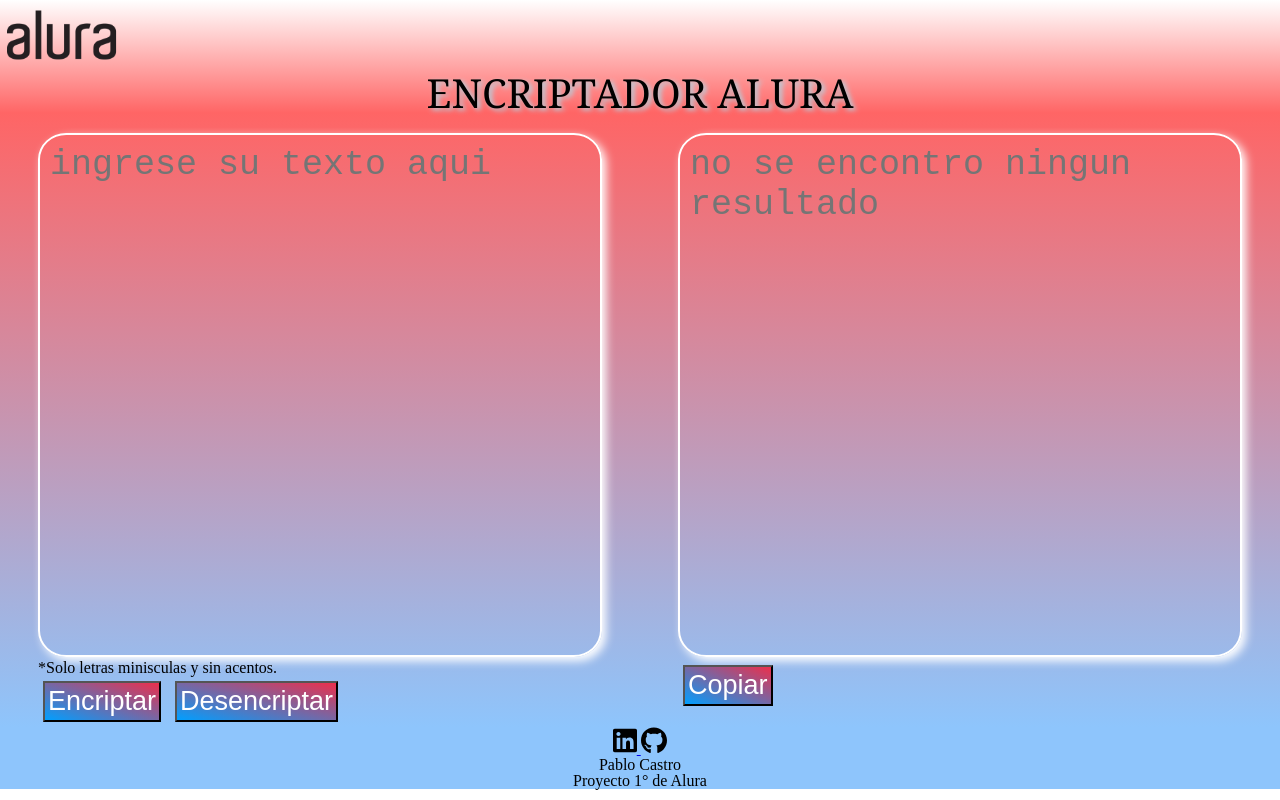
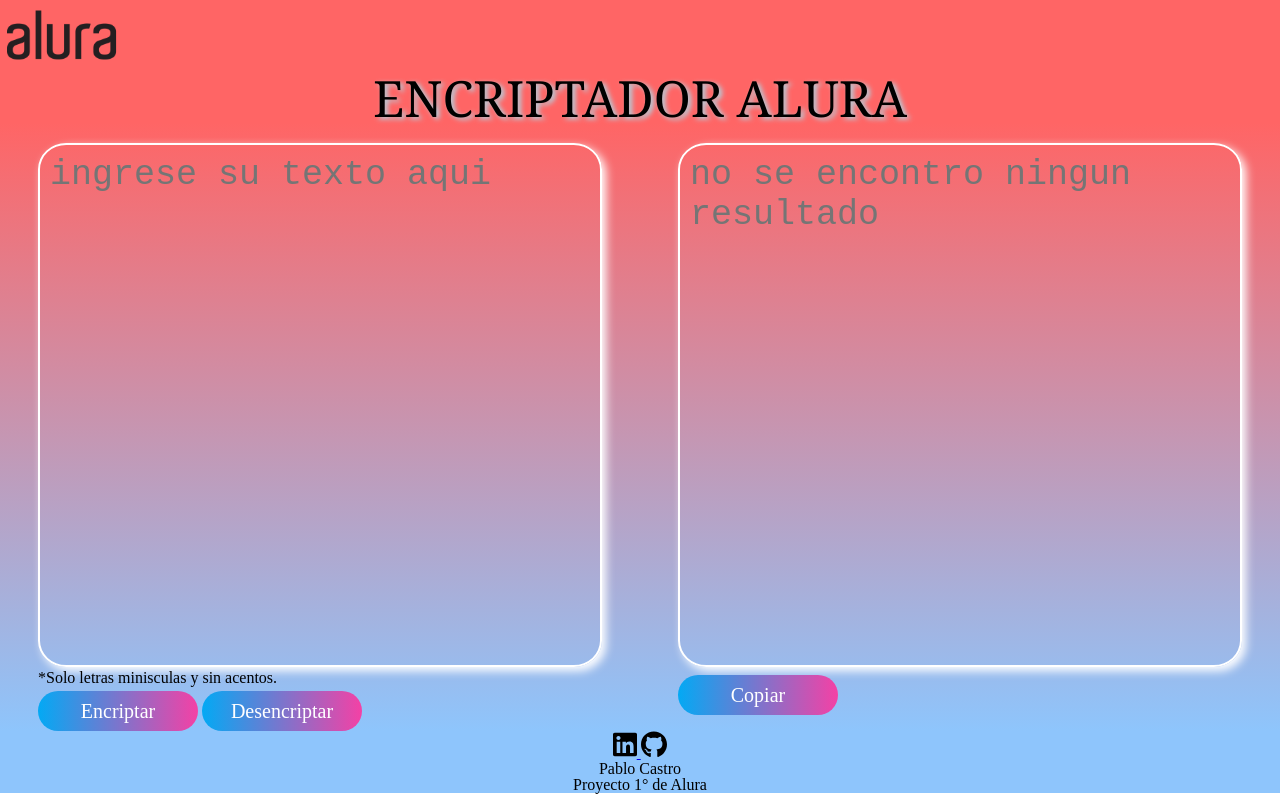
Before and after one commit to pablitosl/Encriptador-alura, a plain HTML site: page index.html in a window 1280 px wide. Drawn offline with Linux system fonts and the light colour scheme.

Commit message:
"Haciendo unas mejoras"

```diff
--- a/diseño.css
+++ b/diseño.css
@@ -1,5 +1,5 @@
 header{
-    background-image: linear-gradient(to bottom , #fff, #ff6565);
+    background-color: #ff6565;
 }
 #logo{
     width: auto;
@@ -9,7 +9,7 @@ header h1{
     color: black;
     font-family: Cambria, Cochin, Georgia, Times, 'Times New Roman', serif;
     text-transform: uppercase;
-    font-size: 40px;
+    font-size: 50px;
     text-shadow: 3px 2px 5px lightblue;
     text-align: center;
 }
@@ -33,7 +33,9 @@ header h1{
     border: 2px solid white;
     box-shadow: 4px 4px 10px 0 #fff;
     text-transform: lowercase;
+    outline: none;
 }
+
 #textoDos{
     background: transparent;
     resize: none;
@@ -47,21 +49,48 @@ header h1{
     border: 2px solid white;
     box-shadow: 4px 4px 10px 0 #fff;
     text-transform: lowercase;
+    outline: none;
 }
 .botones{
-    color: white;
+    text-decoration: none;
     cursor: pointer;
-    font-size: 27px;
-    background-image: linear-gradient(to top right, #009fff, #ec2f4b);
-    padding: 3px;
-    margin: 5px 5px;
-    transition: 1s all ;
+    border: none;
+    font-size: 20px;
+    font-family: inherit;
+    color: #fff;
+    width: 8em;
+    height: 2em;
+    text-align: center;
+    background: linear-gradient(90deg,#03a9f4,#f441a5,#ffeb3b,#03a9f4);
+    background-size: 300%;
+    border-radius: 30px;
+    margin-top: 5px;
 }
-.botones:hover{
-    transform: scale(1.1);
+
+button:hover {
+    animation: ani 8s linear infinite;
+    border: none;
 }
-.botones:active{
-    border-color: #fff;
+@keyframes ani {
+    0% {
+    background-position: 0%;
+    }
+    100% {
+    background-position: 400%;
+    }
+}
+button:before {
+    content: '';
+    background: linear-gradient(90deg,#03a9f4,#f441a5,#ffeb3b,#03a9f4);
+    background-size: 400%;
+    border-radius: 35px;
+    transition: 1s;
+}
+button:hover::before {
+    filter: blur(20px);
+}
+button:active {
+    background: linear-gradient(32deg,#03a9f4,#f441a5,#ffeb3b,#03a9f4);
 }
 
 
```
Also changed, not shown: 1 other file.
